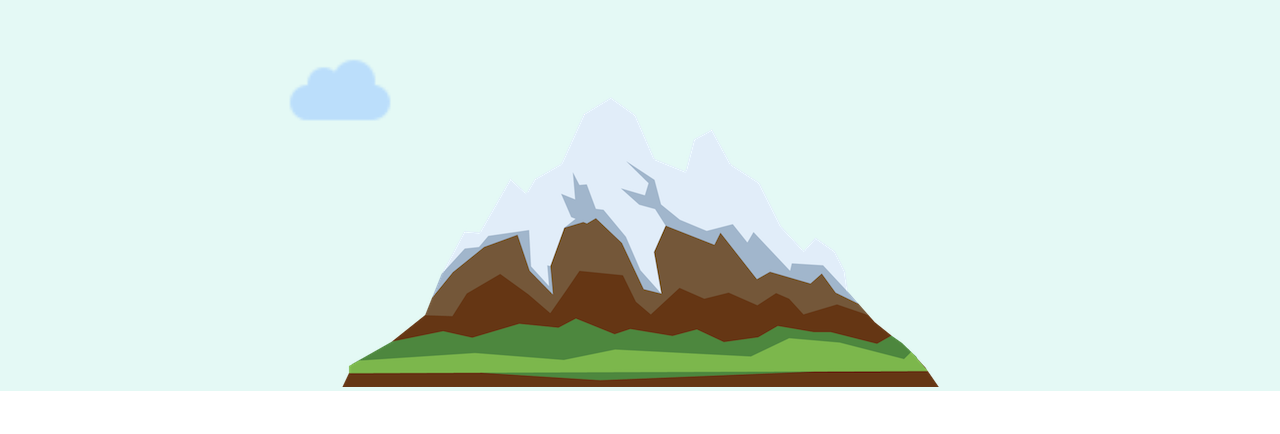
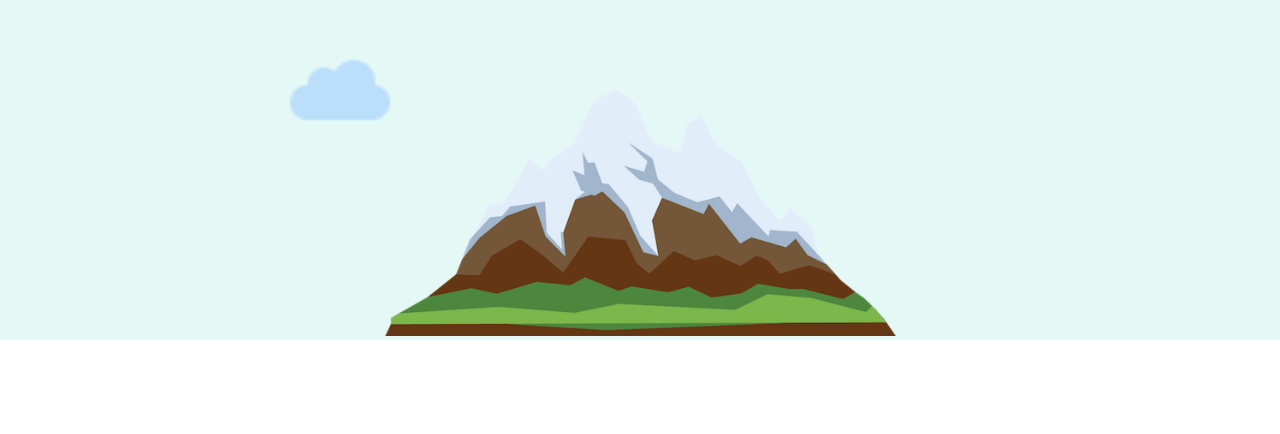
Before and after one commit to anshul26k/anshulkusumbe, a plain HTML site: page index.html in a window 1280 px wide. Shown: the part 366-800 px from the top of the page. Drawn offline with nearby package versions, Linux system fonts and the light colour scheme; a web font is replaced by a local one.

Commit message:
Update index.html

```diff
--- a/index.html
+++ b/index.html
@@ -22,7 +22,7 @@
     <h1>I'm Anshul</h1>
     <h2>a programmer</h2>
     <img class="down-image" src="icons8-clouds-48.png">
-    <img src="mountain.png" .>
+    <img class="mountain" src="mountain.png" .>
   </div>
 
   <div class="middle-container">
```
